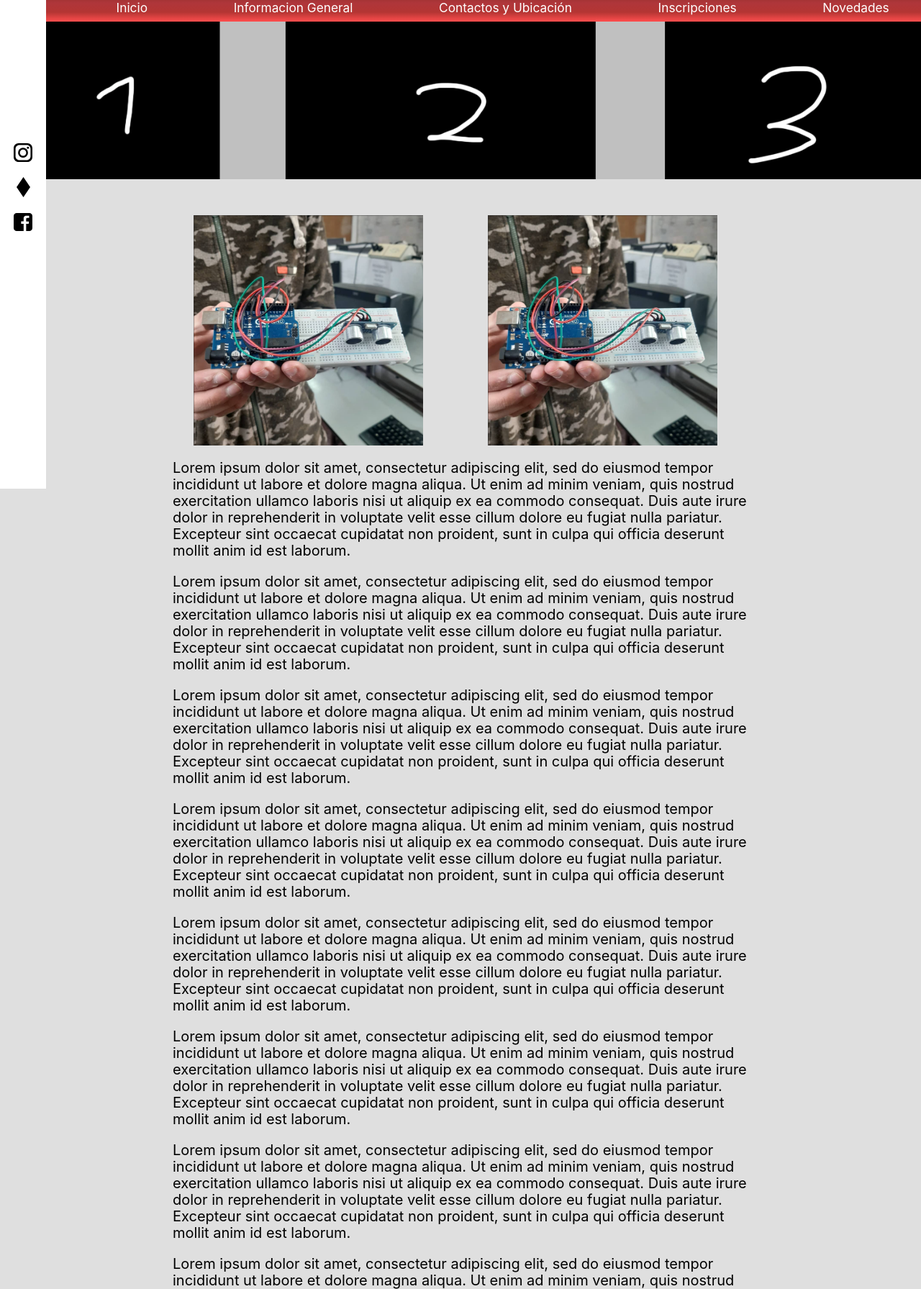
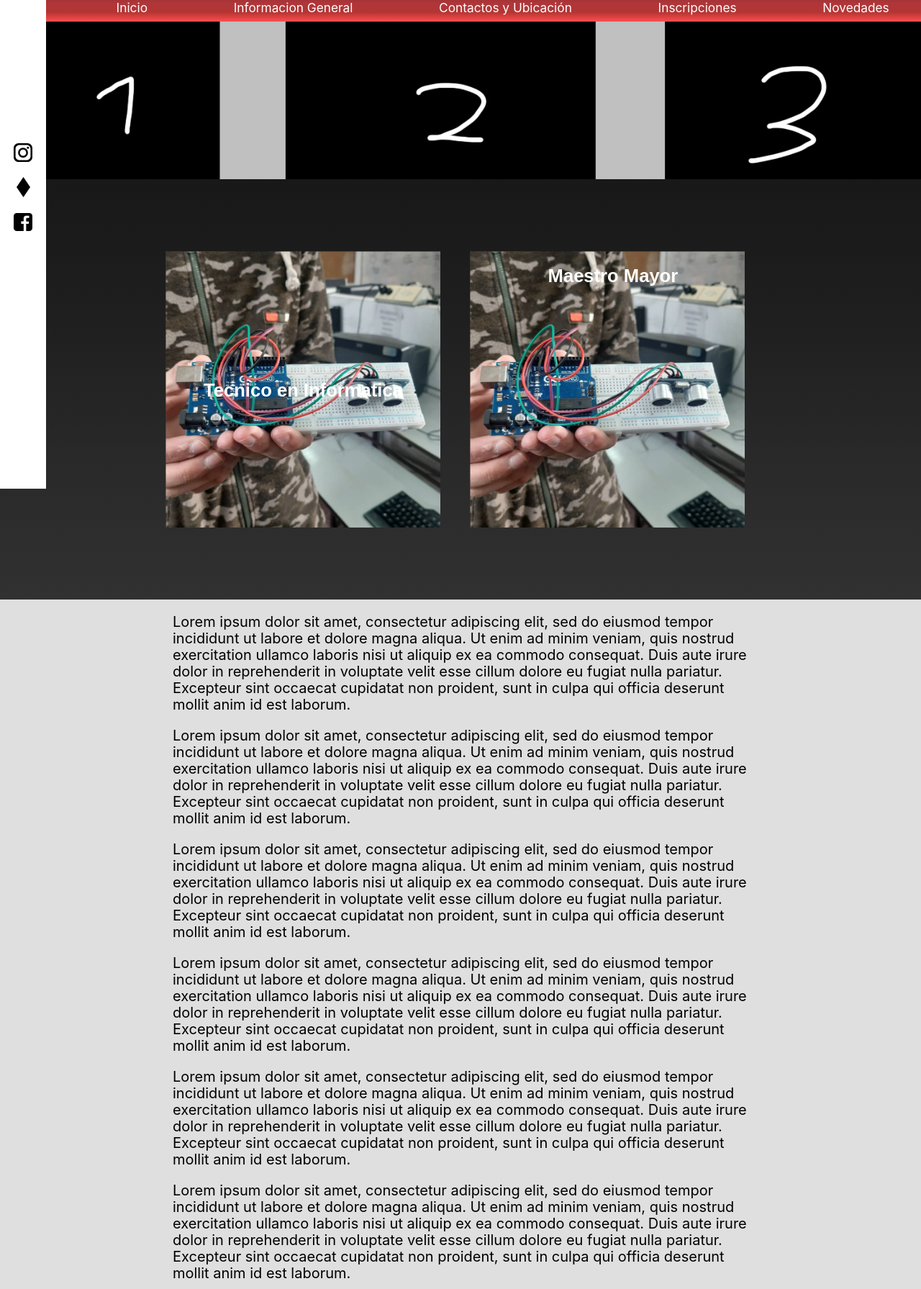
Before and after one commit to GabiDam/TecnicaN2.github.io, a PHP site: page / in a window 1280 px wide. Shown: the part 121-1912 px from the top of the page at 72% size. Run offline with PHP 8.4, Linux system fonts and the light colour scheme.

Commit message:
Hover y cosos de abajo del banner

```diff
--- a/index.html
+++ b/index.html
@@ -90,15 +90,21 @@
 
 
         <div class="imgs">
+
             <div class="imagenh1">
+
+                <p class="textoo">Tecnico en Informatica</p>
+
                 <div class="txth">
-                    <p class="textoo">Tecnico en Informatica</p>
+                    <p Class= textocent1> En la carrera de tecnico en informatica se van a ver todas cosas relacionadas a esta, desde los inicios de la programacion hasta todas las partes de una pc es una aventura por los caminos de la informatica donde se podra aprender un moton de cosas</p>
                 </div>
+
             </div>
 
             <div class="imagenh2">
+                <p class="textoo2">Maestro Mayor</p>
                 <div class="txth2">
-                    <p class="textoo2">Tecnico en Informatica</p>
+                    <p Class="textocent2"> En la carrera de mastro mayor de obras vas a poder ver cosas relacionadas a esta, desde como armar planos y maquetas de trabajo hasta poder llevar a cabo proyectos en grupos para futuras construcciones.</p>
                 </div>
             </div>
         </div>
--- a/style.css
+++ b/style.css
@@ -10,7 +10,7 @@ body {
 main{
 	/* Customiza la zona principal */
 	padding-top: 15vh;
-
+	z-index: 1;
 	/*Zen Antique, */
 }
 
@@ -33,7 +33,7 @@ header {
 	left: 0;
 	top: 0;
 	right: 0;
-
+	z-index: 2;
 }
 
 .contenedorLogo {
@@ -122,6 +122,8 @@ header {
 
     background-color: rgb(255, 55, 55);
     color: white;
+
+
 }
 
 
@@ -129,6 +131,7 @@ header {
 .navigation ul li{
 	/**/
     display: inline-block;
+
 }
 
 .navigation ul li a{
@@ -144,11 +147,13 @@ header {
     text-decoration: none;
 
 
+
 }
 
 .navigation ul li a:hover{
 	/**/
     background: linear-gradient(180deg, rgb(255, 78, 78), rgb(180, 53, 51), rgb(175, 54, 58), rgb(143, 45, 42));
+
 }
 
 .banner{
@@ -166,26 +171,29 @@ header {
 .imgs{
 
     display: flex;
-	padding-top: 50px;
+	padding-top: 100px;
+	padding-bottom: 100px ;
+	background-color: rgb(28, 27, 27);
+	background: linear-gradient(180deg, rgb(24, 24, 24), rgb(31, 31, 31), rgb(41, 41, 41), rgb(49, 49, 49));
 }
 
 .imagenh1{
 
-	margin-left: 21%;
+	margin-left: 18%;
 
-	width: 25vw;
-	height: 25vw;
+	width: 30vw;
+	height: 30vw;
 	background-image: url(Img/Captura.PNG);
 
 	background-size: contain;
 	background-repeat: no-repeat;
 
+
 }
 
 .txth{
-	width: 25vw;
-	height: 25vw;
-
+	width: 29.9vw;
+	height: 30vw;
 
 
 	background-color: rgba(48, 48, 48, 0.378);
@@ -198,17 +206,45 @@ header {
 	margin: 0;
 	color: white;
     font-family: 'Montserrat', sans-serif;
-	text-align: center;
 	font-weight: 700;
-	font-size: 30px;
-	padding-top: 20px;
+	font-size: 2vw;
+    transform: translate(19%);
+	padding-top: 14%;
+	position:absolute;
+
+}
+
+.textocent1{
+	margin: 0;
+	font-size: 1.2vw;
+	padding-top: 5vw;
+	color: white;
+	font-family: -apple-system,BlinkMacSystemFont,"Segoe UI",Roboto,"Helvetica Neue",Arial,sans-serif,"Apple Color Emoji","Segoe UI Emoji","Segoe UI Symbol";
+}
+
+.imagenh1:hover ~ .textoo{
+
+	animation-name: slide2;
+	animation-duration:0.5;
+}
 
 
+@keyframes slide2{
+	/**/
+	from{
+		opacity: 1;
+		margin-top: 100%;
+	}
+	to{
+		opacity: 0;
+		margin-top: 0%;
+	}
 }
 
 .imagenh1:hover .txth{
 	animation-name: imgh;
 	animation-duration: 0.5s;
+	text-align: center;
 	opacity: 1;
 
 }
@@ -227,10 +263,10 @@ header {
 
 .imagenh2{
 
-	margin-left: 7%;
+	margin-left: 3%;
 
-	width: 25vw;
-	height: 25vw;
+	width: 30vw;
+	height: 30vw;
 	background-image: url(Img/Captura.PNG);
 
 	background-size: contain;
@@ -239,8 +275,8 @@ header {
 }
 
 .txth2{
-	width: 25vw;
-	height: 25vw;
+	width: 29.9vw;
+	height: 30vw;
 	background-color: rgba(48, 48, 48, 0.378);
 
 	opacity: 0;
@@ -254,10 +290,21 @@ header {
     font-family: 'Montserrat', sans-serif;
 	text-align: center;
 	font-weight: 700;
-	font-size: 30px;
+	font-size: 2vw;
+	padding-left: 8.5%;
 	padding-top: 20px;
+	position: absolute;
+}
 
+.textocent2{
+	margin: 0;
+	text-align: center;
+	font-size: 1.2vw;
+	padding-top: 5vw;
+	color: white;
+	font-family: -apple-system,BlinkMacSystemFont,"Segoe UI",Roboto,"Helvetica Neue",Arial,sans-serif,"Apple Color Emoji","Segoe UI Emoji","Segoe UI Symbol";
 }
+
 
 .imagenh2:hover .txth2{
 	animation-name: imgh;
```
